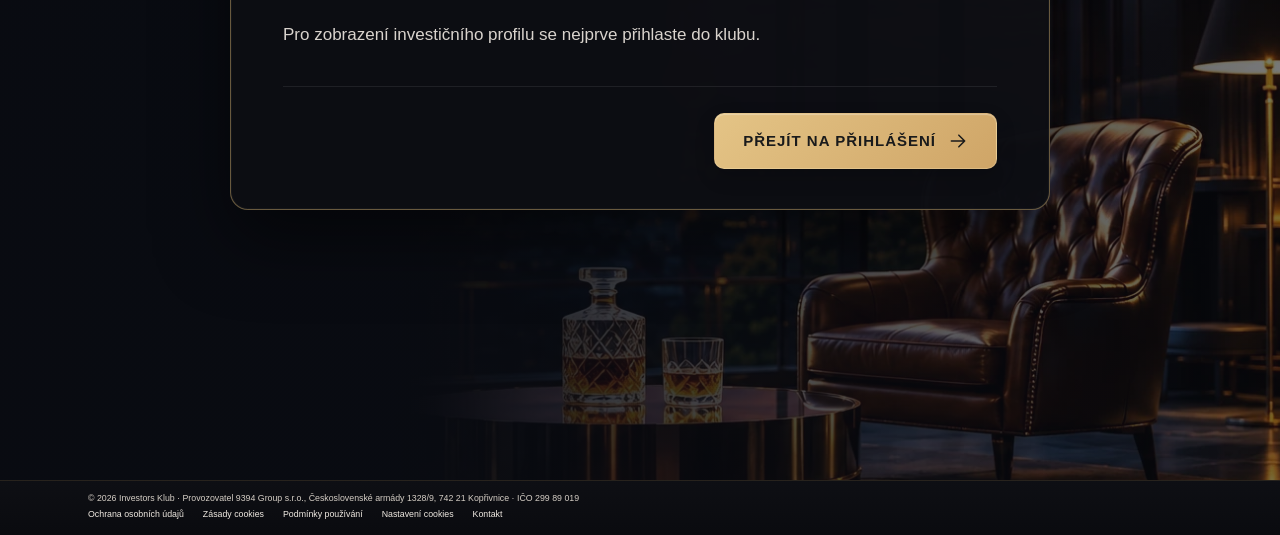
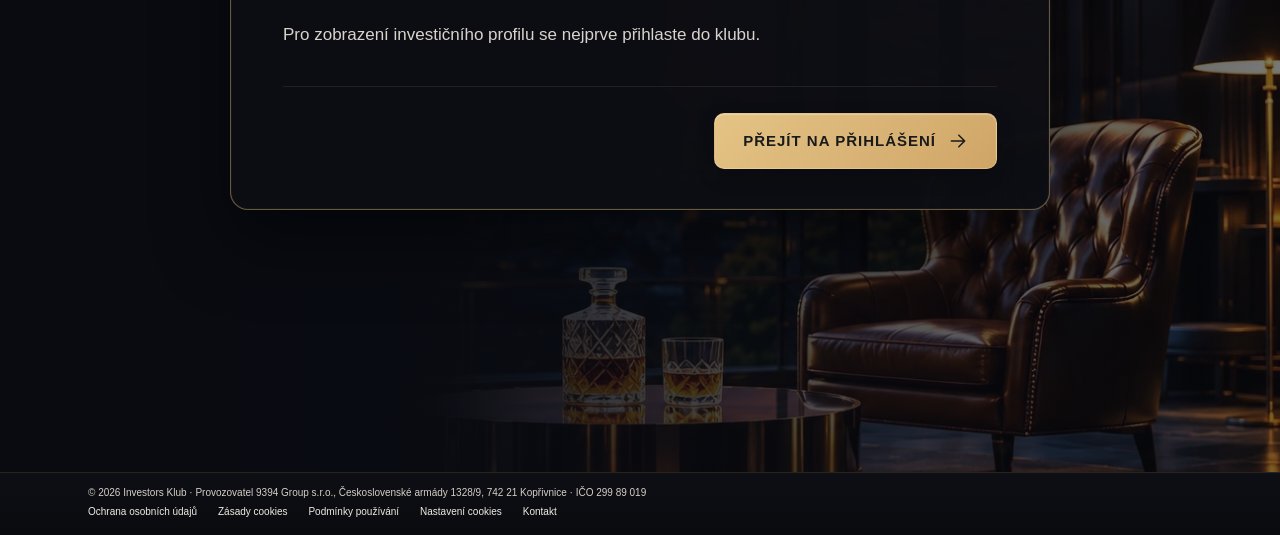
Before and after one commit to Escobarinc/investors-klub-nad-5m, a plain HTML site: page profil.html in a window 1280 px wide. Shown: the part 265-800 px from the top of the page. Drawn offline with Linux system fonts and the light colour scheme.

Commit message:
Spodní lišta patičky: písmo 10 px
Co-Authored-By: Claude Opus 5.5 <noreply@anthropic.com>

```diff
--- a/profil.html
+++ b/profil.html
@@ -7,7 +7,7 @@
   <meta name="theme-color" content="#0c0d12">
   <meta name="robots" content="noindex">
   <title>Můj investiční profil — Investors Klub</title>
-  <link rel="stylesheet" href="styles.css?v=20261118o">
+  <link rel="stylesheet" href="styles.css?v=20261118q">
   <link rel="stylesheet" href="dotaznik.css?v=20261118o">
   <script src="dotaznik-data.js?v=20261118c" defer></script>
   <script src="profil.js?v=20261118c" defer></script>
--- a/styles.css
+++ b/styles.css
@@ -635,3 +635,8 @@ a.login-btn { text-decoration: none; }
 .f-legal { gap: 5px 19px; margin-top: 1px; }
 .f-legal a, .f-legal button { font-size: 8.8px; }
 @media (max-width: 540px) { .f-bottom, .f-legal a, .f-legal button { font-size: 8.8px; } .f-legal { gap: 5px 13px; } }
+/* Spodní lišta patičky: písmo 10 px */
+.f-bottom { gap: 6px; padding-top: 14px; padding-bottom: 18px; font-size: 10px; }
+.f-legal { gap: 6px 21px; margin-top: 2px; }
+.f-legal a, .f-legal button { font-size: 10px; }
+@media (max-width: 540px) { .f-bottom, .f-legal a, .f-legal button { font-size: 10px; } .f-legal { gap: 6px 14px; } }
```
Also changed, not shown: dotaznik.html (+1 -1 lines), index.html (+1 -1 lines), kontakt.html (+1 -1 lines), podminky-pouzivani.html (+1 -1 lines), zasady-cookies.html (+1 -1 lines), zasady-ochrany-osobnich-udaju.html (+1 -1 lines).
